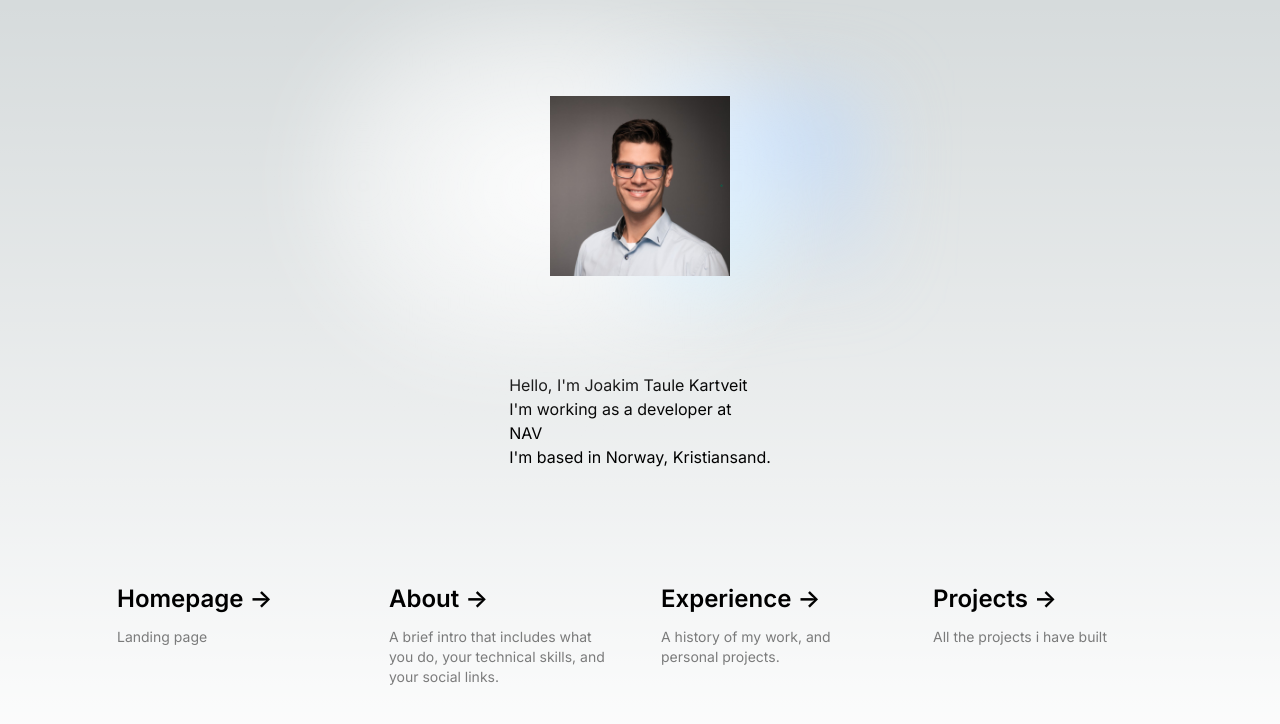
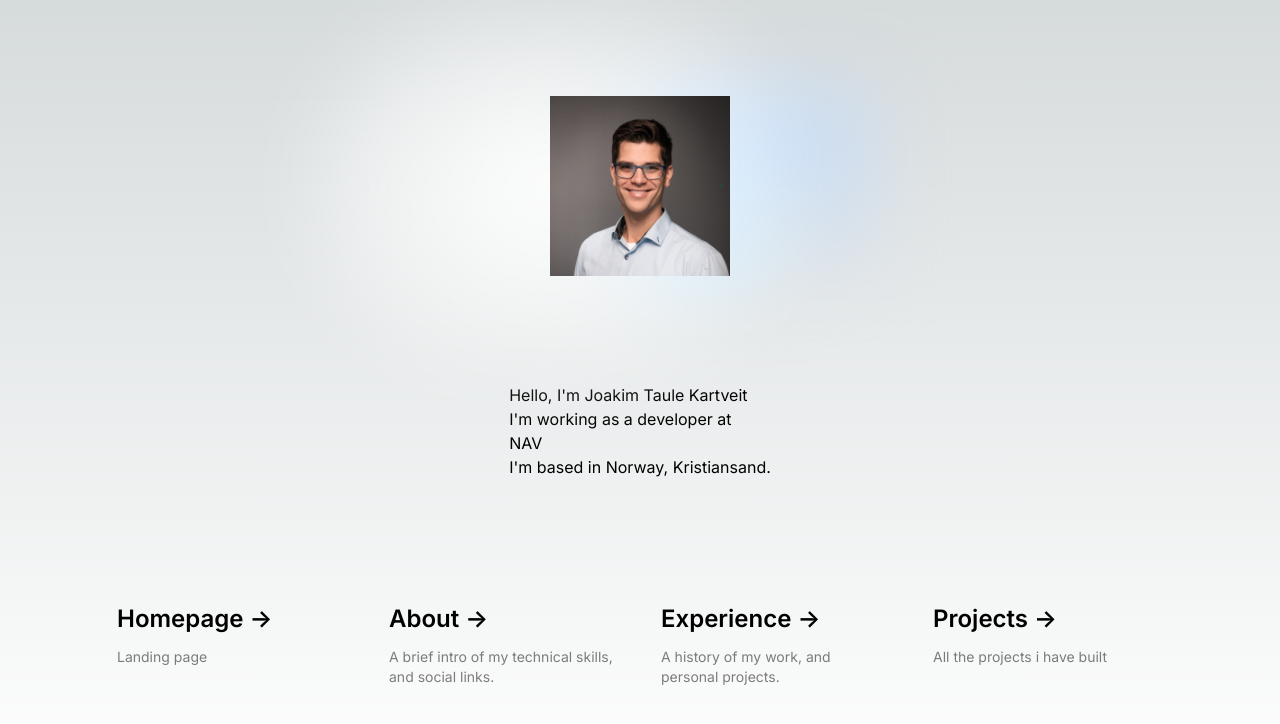
Before and after one commit to MikAoJk/MikAoJk.github.io, a Next.js app: page / in a window 1280 px wide. Shown: the top 724 px of the page. Built offline with nearby package versions, Linux system fonts and the light colour scheme.

Commit message:
Small clean up

```diff
--- a/next.config.js
+++ b/next.config.js
@@ -1,4 +1,8 @@
 /** @type {import('next').NextConfig} */
-const nextConfig = {}
+const nextConfig = {
+    reactStrictMode: true,
+    swcMinify: true
+}
+
 
 module.exports = nextConfig
--- a/package.json
+++ b/package.json
@@ -1,12 +1,14 @@
 {
   "name": "mikaojk-github-io",
   "version": "0.1.0",
+  "homepage": "https://mikaojk.github.io/MikAoJk.github.io",
   "private": true,
   "scripts": {
     "dev": "next dev",
     "build": "next build",
     "start": "next start",
-    "lint": "next lint"
+    "lint": "next lint",
+    "export": "next export"
   },
   "dependencies": {
     "@types/node": "20.3.0",
--- a/src/app/page.tsx
+++ b/src/app/page.tsx
@@ -53,7 +53,7 @@ export default function Home() {
             </span>
           </h2>
           <p className={`m-0 max-w-[30ch] text-sm opacity-50`}>
-            A brief intro that includes what you do, your technical skills, and your social links.
+            A brief intro of my technical skills, and social links.
           </p>
         </a>
 
```
